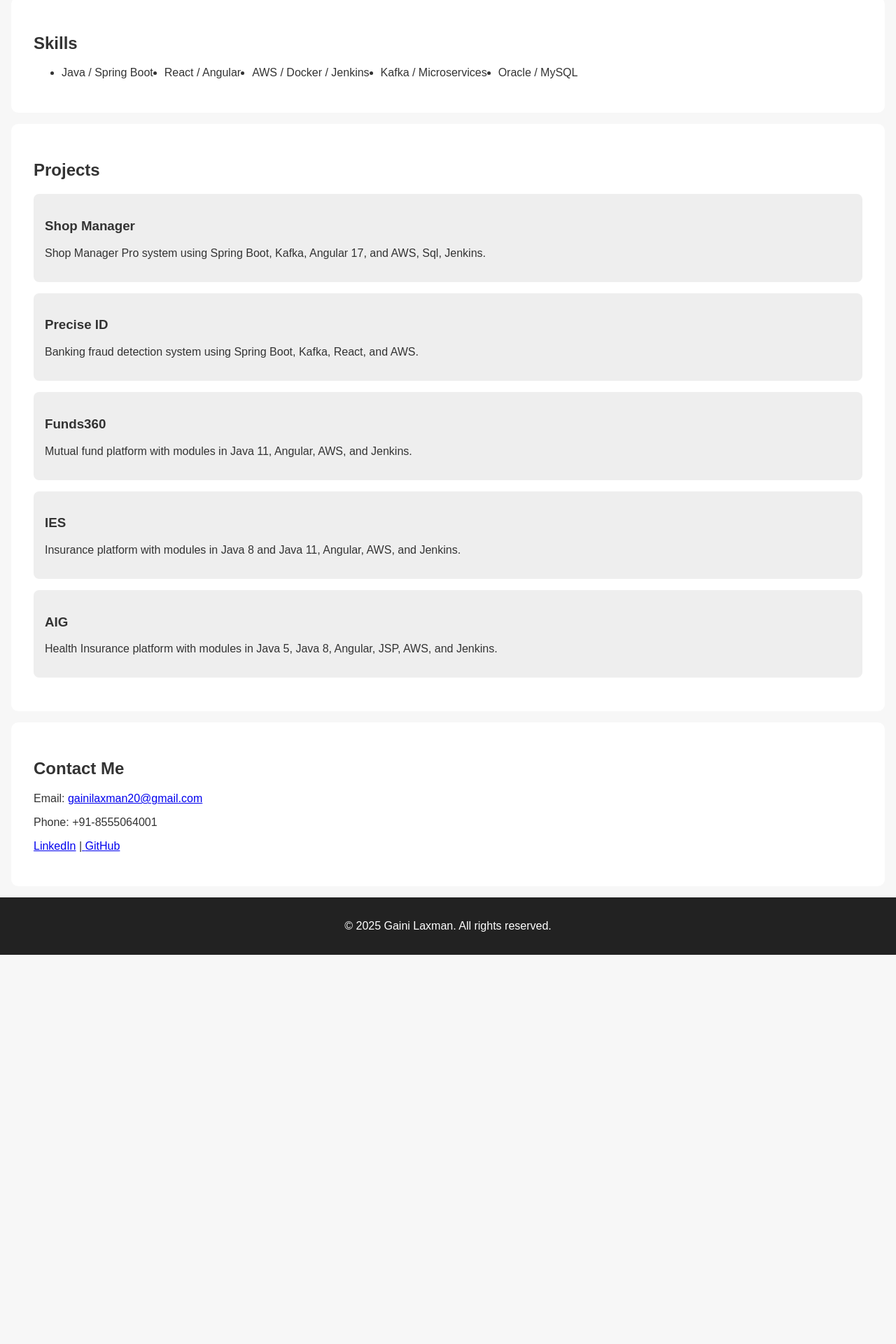
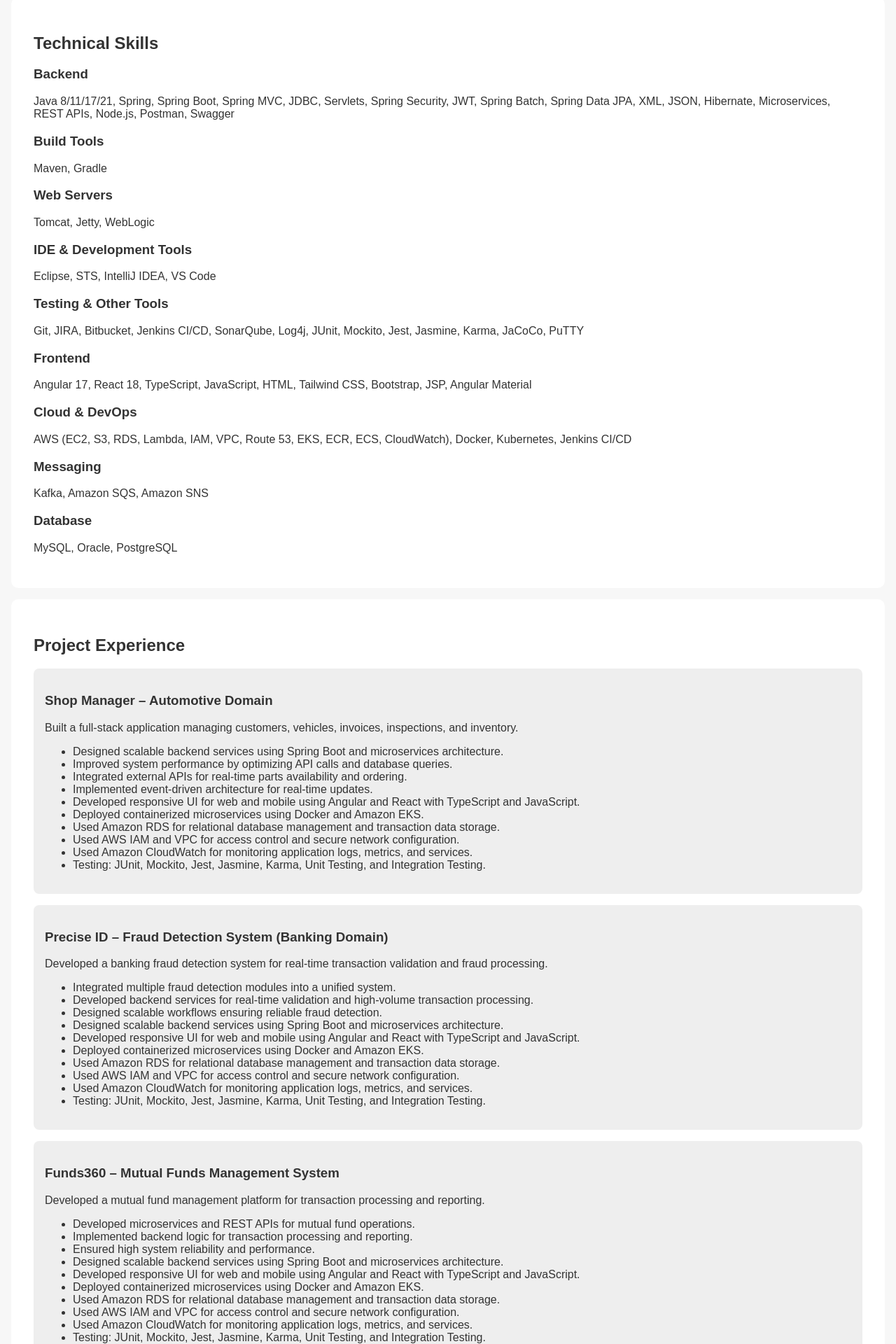
Before and after one commit to Gaini-Laxman/fortfolio, a React (Vite) app: page / in a window 1280 px wide. Shown: the part 320-2240 px from the top of the page at 70% size. Before the commit the page ends 1684 px from the top, so only its background shows below. Built offline with nearby package versions, Linux system fonts and the light colour scheme.

Commit message:
Projects and skills updated

```diff
--- a/src/components/Projects.jsx
+++ b/src/components/Projects.jsx
@@ -2,41 +2,195 @@
 export default function Projects() {
   return (
     <section id="projects" className="section">
-      <h2>Projects</h2>
-       <div className="project">
-        <h3>Shop Manager</h3>
+      <h2>Project Experience</h2>
+
+      {/* Shop Manager */}
+      <div className="project">
+        <h3>Shop Manager – Automotive Domain</h3>
+
         <p>
-         Shop Manager Pro system using Spring Boot, Kafka, Angular 17, and
-          AWS, Sql, Jenkins.
+          Built a full-stack application managing customers, vehicles,
+          invoices, inspections, and inventory.
         </p>
+
+        <ul>
+          <li>
+            Designed scalable backend services using Spring Boot and
+            microservices architecture.
+          </li>
+          <li>
+            Improved system performance by optimizing API calls and database
+            queries.
+          </li>
+          <li>
+            Integrated external APIs for real-time parts availability and
+            ordering.
+          </li>
+          <li>
+            Implemented event-driven architecture for real-time updates.
+          </li>
+          <li>
+            Developed responsive UI for web and mobile using Angular and React
+            with TypeScript and JavaScript.
+          </li>
+          <li>
+            Deployed containerized microservices using Docker and Amazon EKS.
+          </li>
+          <li>
+            Used Amazon RDS for relational database management and transaction
+            data storage.
+          </li>
+          <li>
+            Used AWS IAM and VPC for access control and secure network
+            configuration.
+          </li>
+          <li>
+            Used Amazon CloudWatch for monitoring application logs, metrics,
+            and services.
+          </li>
+          <li>
+            Testing: JUnit, Mockito, Jest, Jasmine, Karma, Unit Testing, and
+            Integration Testing.
+          </li>
+        </ul>
       </div>
+
+      {/* Precise ID */}
       <div className="project">
-        <h3>Precise ID</h3>
+        <h3>Precise ID – Fraud Detection System (Banking Domain)</h3>
+
         <p>
-          Banking fraud detection system using Spring Boot, Kafka, React, and
-          AWS.
+          Developed a banking fraud detection system for real-time transaction
+          validation and fraud processing.
         </p>
+
+        <ul>
+          <li>
+            Integrated multiple fraud detection modules into a unified system.
+          </li>
+          <li>
+            Developed backend services for real-time validation and high-volume
+            transaction processing.
+          </li>
+          <li>
+            Designed scalable workflows ensuring reliable fraud detection.
+          </li>
+          <li>
+            Designed scalable backend services using Spring Boot and
+            microservices architecture.
+          </li>
+          <li>
+            Developed responsive UI for web and mobile using Angular and React
+            with TypeScript and JavaScript.
+          </li>
+          <li>
+            Deployed containerized microservices using Docker and Amazon EKS.
+          </li>
+          <li>
+            Used Amazon RDS for relational database management and transaction
+            data storage.
+          </li>
+          <li>
+            Used AWS IAM and VPC for access control and secure network
+            configuration.
+          </li>
+          <li>
+            Used Amazon CloudWatch for monitoring application logs, metrics,
+            and services.
+          </li>
+          <li>
+            Testing: JUnit, Mockito, Jest, Jasmine, Karma, Unit Testing, and
+            Integration Testing.
+          </li>
+        </ul>
       </div>
+
+      {/* Funds360 */}
       <div className="project">
-        <h3>Funds360</h3>
+        <h3>Funds360 – Mutual Funds Management System</h3>
+
         <p>
-          Mutual fund platform with modules in Java 11, Angular, AWS, and
-          Jenkins.
+          Developed a mutual fund management platform for transaction
+          processing and reporting.
         </p>
+
+        <ul>
+          <li>
+            Developed microservices and REST APIs for mutual fund operations.
+          </li>
+          <li>
+            Implemented backend logic for transaction processing and reporting.
+          </li>
+          <li>
+            Ensured high system reliability and performance.
+          </li>
+          <li>
+            Designed scalable backend services using Spring Boot and
+            microservices architecture.
+          </li>
+          <li>
+            Developed responsive UI for web and mobile using Angular and React
+            with TypeScript and JavaScript.
+          </li>
+          <li>
+            Deployed containerized microservices using Docker and Amazon EKS.
+          </li>
+          <li>
+            Used Amazon RDS for relational database management and transaction
+            data storage.
+          </li>
+          <li>
+            Used AWS IAM and VPC for access control and secure network
+            configuration.
+          </li>
+          <li>
+            Used Amazon CloudWatch for monitoring application logs, metrics,
+            and services.
+          </li>
+          <li>
+            Testing: JUnit, Mockito, Jest, Jasmine, Karma, Unit Testing, and
+            Integration Testing.
+          </li>
+        </ul>
       </div>
+
+      {/* IES */}
       <div className="project">
-        <h3>IES</h3>
+        <h3>IES – Integrated Eligibility System (Healthcare Domain)</h3>
+
         <p>
-          Insurance platform with modules in Java 8 and Java 11, Angular, AWS,
-          and Jenkins.
+          Built a large-scale healthcare application for insurance eligibility
+          and claims processing.
         </p>
+
+        <ul>
+          <li>Developed REST APIs and UI modules.</li>
+          <li>
+            Improved processing efficiency through optimized backend logic.
+          </li>
+          <li>
+            Testing: JUnit, Mockito, Jest, Jasmine, Karma, Unit Testing, and
+            Integration Testing.
+          </li>
+        </ul>
       </div>
+
+      {/* AIG */}
       <div className="project">
-        <h3>AIG</h3>
+        <h3>AIG – Legacy System Modernization</h3>
+
         <p>
-          Health Insurance platform with modules in Java 5, Java 8, Angular,
-          JSP, AWS, and Jenkins.
+          Modernized legacy healthcare applications and migrated existing
+          services to newer Java technologies.
         </p>
+
+        <ul>
+          <li> Migrated legacy applications from Java 5 to Java 8.</li>
+          <li>
+            Refactored the codebase for better maintainability and performance.
+          </li>
+          <li>Developed REST APIs and modernized system architecture.</li>
+        </ul>
       </div>
     </section>
   );
--- a/src/components/Skills.jsx
+++ b/src/components/Skills.jsx
@@ -2,14 +2,67 @@
 export default function Skills() {
   return (
     <section id="skills" className="section">
-      <h2>Skills</h2>
-      <ul className="skills-list">
-        <li>Java / Spring Boot</li>
-        <li>React / Angular</li>
-        <li>AWS / Docker / Jenkins</li>
-        <li>Kafka / Microservices</li>
-        <li>Oracle / MySQL</li>
-      </ul>
+      <h2>Technical Skills</h2>
+
+      <div className="skills-category">
+        <h3>Backend</h3>
+        <p>
+          Java 8/11/17/21, Spring, Spring Boot, Spring MVC, JDBC, Servlets,
+          Spring Security, JWT, Spring Batch, Spring Data JPA, XML, JSON,
+          Hibernate, Microservices, REST APIs, Node.js, Postman, Swagger
+        </p>
+      </div>
+
+      <div className="skills-category">
+        <h3>Build Tools</h3>
+        <p>Maven, Gradle</p>
+      </div>
+
+      <div className="skills-category">
+        <h3>Web Servers</h3>
+        <p>Tomcat, Jetty, WebLogic</p>
+      </div>
+
+      <div className="skills-category">
+        <h3>IDE & Development Tools</h3>
+        <p>
+          Eclipse, STS, IntelliJ IDEA, VS Code
+        </p>
+      </div>
+
+      <div className="skills-category">
+        <h3>Testing & Other Tools</h3>
+        <p>
+          Git, JIRA, Bitbucket, Jenkins CI/CD, SonarQube, Log4j, JUnit,
+          Mockito, Jest, Jasmine, Karma, JaCoCo, PuTTY
+        </p>
+      </div>
+
+      <div className="skills-category">
+        <h3>Frontend</h3>
+        <p>
+          Angular 17, React 18, TypeScript, JavaScript, HTML, Tailwind CSS,
+          Bootstrap, JSP, Angular Material
+        </p>
+      </div>
+
+      <div className="skills-category">
+        <h3>Cloud & DevOps</h3>
+        <p>
+          AWS (EC2, S3, RDS, Lambda, IAM, VPC, Route 53, EKS, ECR, ECS,
+          CloudWatch), Docker, Kubernetes, Jenkins CI/CD
+        </p>
+      </div>
+
+      <div className="skills-category">
+        <h3>Messaging</h3>
+        <p>Kafka, Amazon SQS, Amazon SNS</p>
+      </div>
+
+      <div className="skills-category">
+        <h3>Database</h3>
+        <p>MySQL, Oracle, PostgreSQL</p>
+      </div>
     </section>
   );
 }
```
